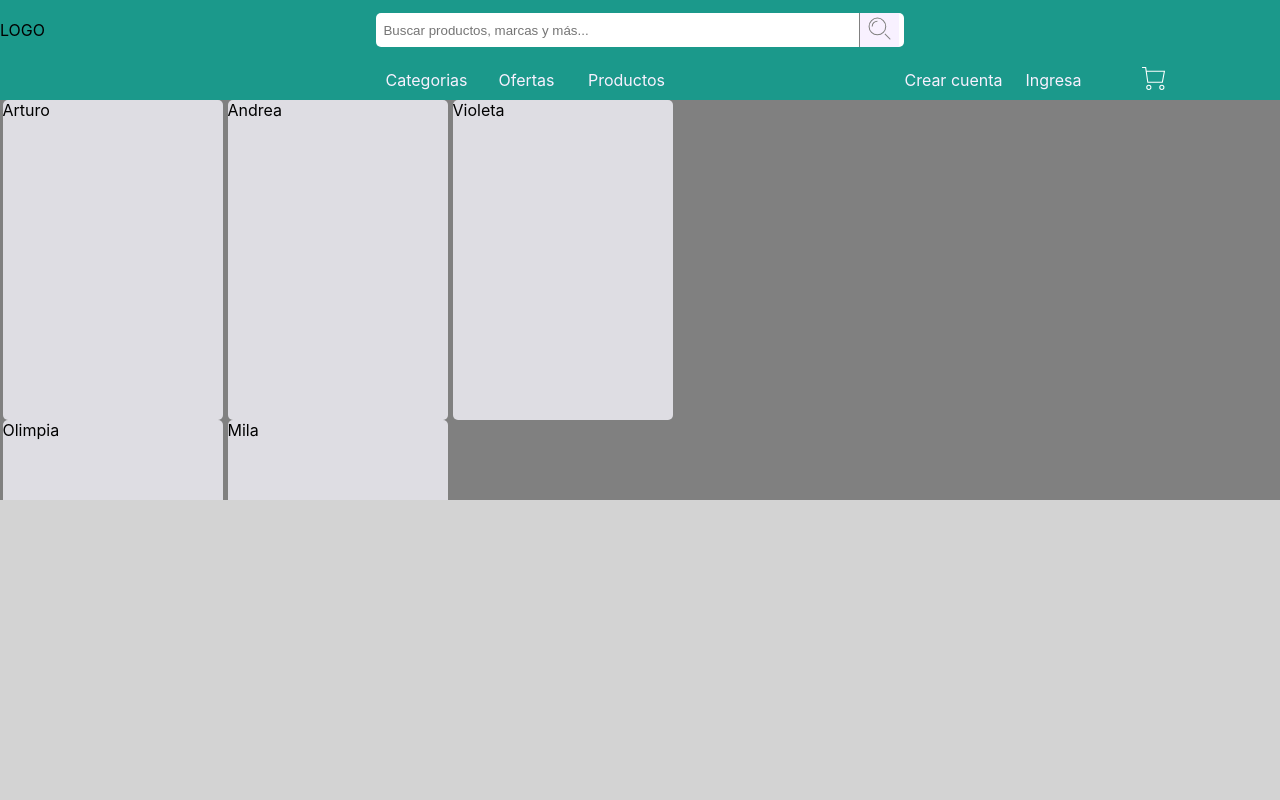
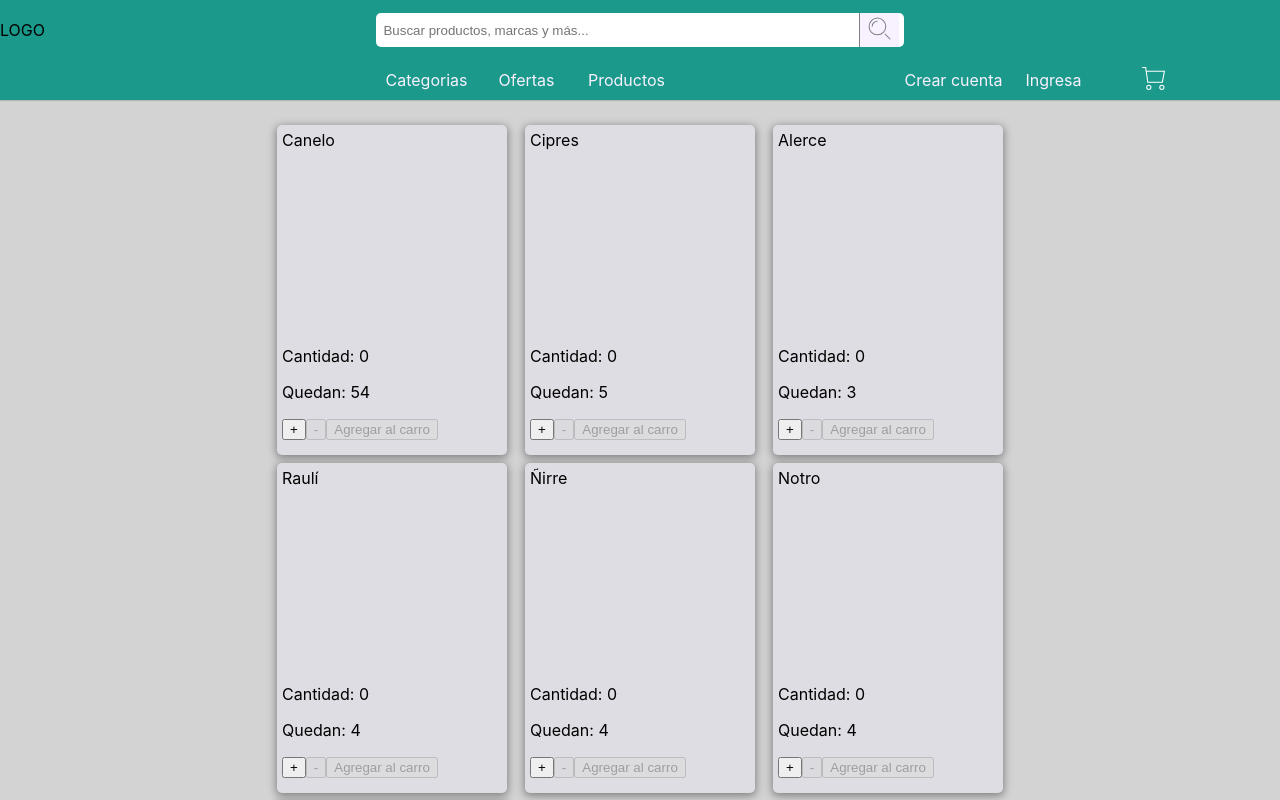
Before and after one commit to adquirose/coderhouse, a React (Create React App) app: page / in a window 1280 px wide. Shown: the top 800 px of the page. Built offline with nearby package versions, Linux system fonts and the light colour scheme.

Commit message:
Entrega 3: Item, ItemList, ItemListContainer, ItemCount

```diff
--- a/src/components/Item/index.js
+++ b/src/components/Item/index.js
@@ -1,10 +1,11 @@
 import React from 'react'
 import { ItemStyle } from './styles'
-
-function Item({children}){
+import ItemCount from '../ItemCount'
+function Item({children, stock}){
     return(
         <ItemStyle>
             {children}
+            <ItemCount stock={stock}/>
         </ItemStyle>
     )
 }
--- a/src/components/Item/styles.js
+++ b/src/components/Item/styles.js
@@ -2,11 +2,18 @@ import Styled from 'styled-components'
 import { ColorGrayLight } from '../../constants'
 
 export const ItemStyle = Styled.div`
+    display:grid;
+    grid-template:[top] 200px [row1] 1fr [bottom]/[izq] 1fr [der];
     background:${ColorGrayLight};
     justify-self:center;
     align-self:center;
     height:320px;
     width:220px;
+    padding:5px;
     border-radius:5px;
-    border:1px;
+    border:0;
+    box-shadow:0 2px 8px 1px gray;
+    &:hover{
+        box-shadow:0 1px 3px 2px gray;
+    }
 `
--- /dev/null
+++ b/src/components/ItemCount/index.js
@@ -0,0 +1,46 @@
+import React, { useState } from 'react'
+import { ItemCountContainerStyle } from './styles'
+function ItemCount({stock}){
+    const [counter, setCounter] = useState(0)
+    const [stockItem, setStockItem] = useState(stock)
+
+    const onAdd = () => {
+        if(counter < stock){
+            setCounter(counter + 1)
+            setStockItem(stockItem - 1)
+        }
+    }
+    const onSub = () => {
+        if(counter >= 1){
+            setCounter(counter - 1)
+            setStockItem(stockItem + 1)
+        }
+    }
+    const isDisabledSub = counter === 0? true : false
+    const isDisabledAdd = stockItem === 0? true: false
+    return(
+        <ItemCountContainerStyle>
+            <p>Cantidad: {counter}</p>
+            <p>Quedan: {stockItem}</p>
+            <button
+                onClick={onAdd}
+                disabled={isDisabledAdd}
+            >
+                +
+            </button>
+            <button
+                onClick={onSub}
+                disabled={isDisabledSub}
+            >
+                -
+            </button>
+            <button
+                onClick={() => alert('producto agregado al carro')}
+                disabled={isDisabledSub}
+            >
+                Agregar al carro
+            </button>
+        </ItemCountContainerStyle>
+    )
+}
+export default ItemCount
--- /dev/null
+++ b/src/components/ItemCount/styles.js
@@ -0,0 +1,6 @@
+import Styled from 'styled-components'
+
+export const ItemCountContainerStyle = Styled.div`
+    grid-column:izq/der;
+    grid-row:row1/bottom;
+`
--- a/src/components/ItemList/index.js
+++ b/src/components/ItemList/index.js
@@ -1,28 +1,45 @@
 import React, { useState, useEffect } from 'react'
 import Item from '../Item'
 import { ItemListStyle, ItemListContainerStyle } from './styles'
+import Loader from '../Loader'
 const items = [
     {
         id:1,
-        name:"Arturo"
+        name:"Canelo",
+        stock:54
     },
     {
         id:2,
-        name:"Andrea"
+        name:"Cipres",
+        stock:5
     },
     {
         id:3,
-        name:"Violeta"
+        name:"Alerce",
+        stock:3
     },
     {
         id:4,
-        name:"Olimpia"
+        name:"Raulí",
+        stock:4
     },
     {
         id:5,
-        name:"Mila"
+        name:"Ñirre",
+        stock:4
+    },
+    {
+        id:6,
+        name:"Notro",
+        stock:4
+    },
+    {
+        id:7,
+        name:"Avellano",
+        stock:5
     }
 ]
+
 function ItemListContainer(){
 
     const [data, setData] = useState([])
@@ -47,7 +64,7 @@ function ItemListContainer(){
 
     return(
         <ItemListContainerStyle>
-            { isLoading && <p>Cargando...</p> }
+            { isLoading && <Loader/> }
             { !isLoading && data.length && <ItemList data={data} /> }
         </ItemListContainerStyle>
     )
@@ -55,7 +72,7 @@ function ItemListContainer(){
 const ItemList = ({data}) => {
     return(
         <ItemListStyle>
-            { data.map( item => <Item key={item.id}>{item.name}</Item>) }
+            { data.map( item => <Item key={item.id} stock={item.stock}>{item.name}</Item>) }
         </ItemListStyle>
     )
 }
--- a/src/components/ItemList/styles.js
+++ b/src/components/ItemList/styles.js
@@ -1,13 +1,21 @@
 import Styled from 'styled-components'
 
 export const ItemListStyle = Styled.div`
+    display:grid;
+    grid-template:[top] 1fr [bottom] / [izq] 240px [col1] 240px [col2] 240px [der];
+    grid-auto-flow:row;
     width:100%;
     height:400px;
-    background: gray;
-    overflow-x:auto;
-    display:grid;
-    grid-template:[top] 1fr [bottom] / [izq] 225px [col1] 225px [col2] 225px [der];
+    justify-content:center;
+    grid-gap:8px;
+    /* background:blue; */
+
 `
 export const ItemListContainerStyle = Styled.div`
-    width:100vw;
+    display:flex;
+    justify-content:center;
+    align-items:center;
+    width:100%;
+    height:450px;
+    grid-column:col1/col2;
 `
--- /dev/null
+++ b/src/components/Loader/index.js
@@ -0,0 +1,12 @@
+import React from 'react'
+import './styles.css'
+
+const Loader = () => {
+	return(
+        <div className="lds-ripple">
+            <div></div>
+            <div></div>
+        </div>
+    )
+}
+export default Loader
--- /dev/null
+++ b/src/components/Loader/styles.css
@@ -0,0 +1,32 @@
+.lds-ripple {
+    display: inline-block;
+    position: relative;
+    width: 80px;
+    height: 80px;
+  }
+  .lds-ripple div {
+    position: absolute;
+    border: 4px solid #fff;
+    opacity: 1;
+    border-radius: 50%;
+    animation: lds-ripple 1s cubic-bezier(0, 0.2, 0.8, 1) infinite;
+  }
+  .lds-ripple div:nth-child(2) {
+    animation-delay: -0.5s;
+  }
+  @keyframes lds-ripple {
+    0% {
+      top: 36px;
+      left: 36px;
+      width: 0;
+      height: 0;
+      opacity: 1;
+    }
+    100% {
+      top: 0px;
+      left: 0px;
+      width: 72px;
+      height: 72px;
+      opacity: 0;
+    }
+  }
--- a/src/theme/globalStyle.js
+++ b/src/theme/globalStyle.js
@@ -4,17 +4,19 @@ const GlobalStyle = createGlobalStyle`
     body {
         margin: 0;
         padding: 0;
-        background-color:lightgrey;
+        background-color:lightgray;
         font-family: -apple-system, BlinkMacSystemFont, "Segoe UI", "Roboto", "Oxygen",
         "Ubuntu", "Cantarell", "Fira Sans", "Droid Sans", "Helvetica Neue",
         sans-serif;
         -webkit-font-smoothing: antialiased;
         -moz-osx-font-smoothing: grayscale;
+        &::-webkit-scrollbar {display: none;}
     }
 
   code {
         font-family: source-code-pro, Menlo, Monaco, Consolas, "Courier New",
         monospace;
     }
+
 `
 export default GlobalStyle
```
